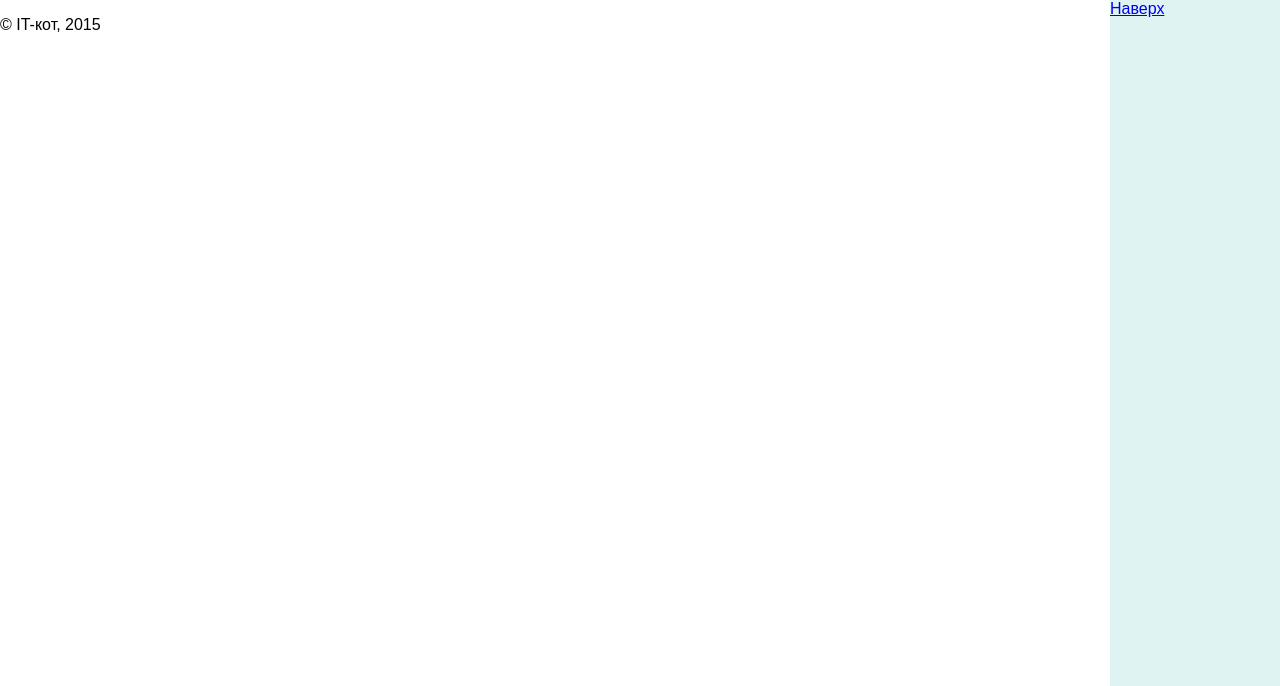
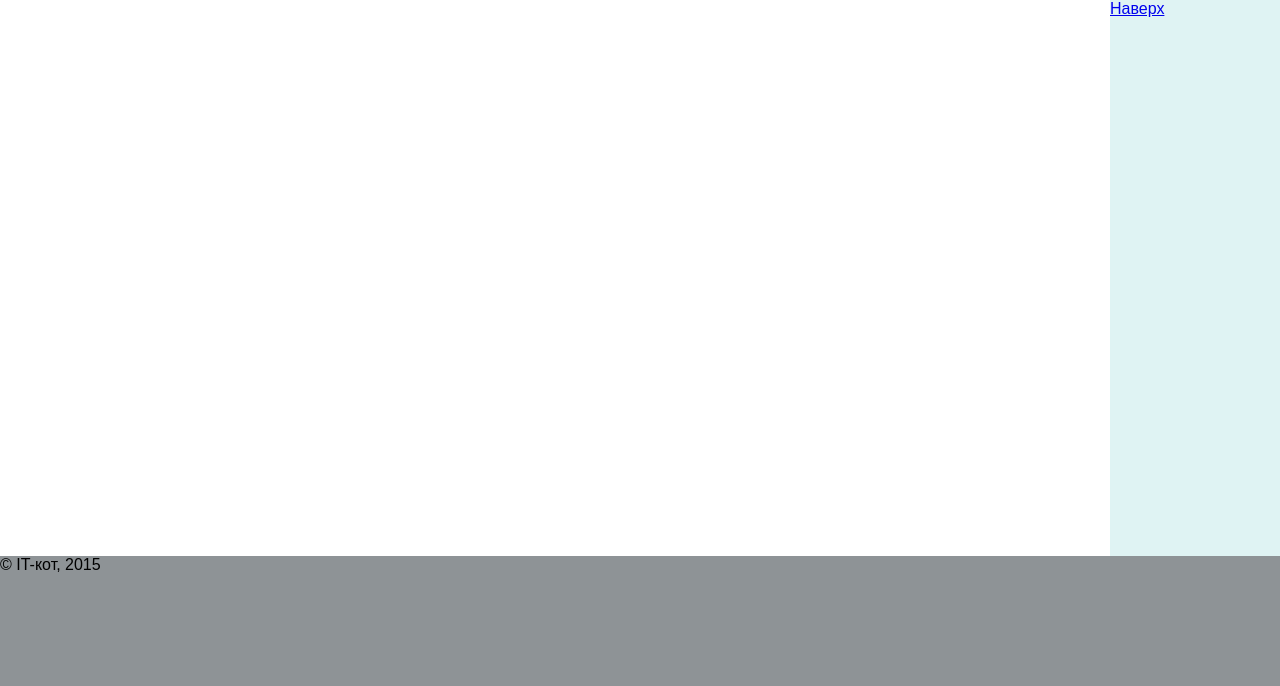
Before and after one commit to it-cat-vk/it-cat-vk.github.io, a PHP site: page / in a window 1280 px wide. Shown: the part 114-800 px from the top of the page. Run offline with PHP 8.4, Linux system fonts and the light colour scheme.

Commit message:
Черновик подвала

```diff
--- a/styles/main.css
+++ b/styles/main.css
@@ -6,3 +6,11 @@ aside
 	width: 170px;
 	height: 100%;
 }
+footer
+{
+	background: #8e9396;
+	position: absolute;
+	bottom: 0px;
+	width: 100%;
+	height: 130px;
+}
```
